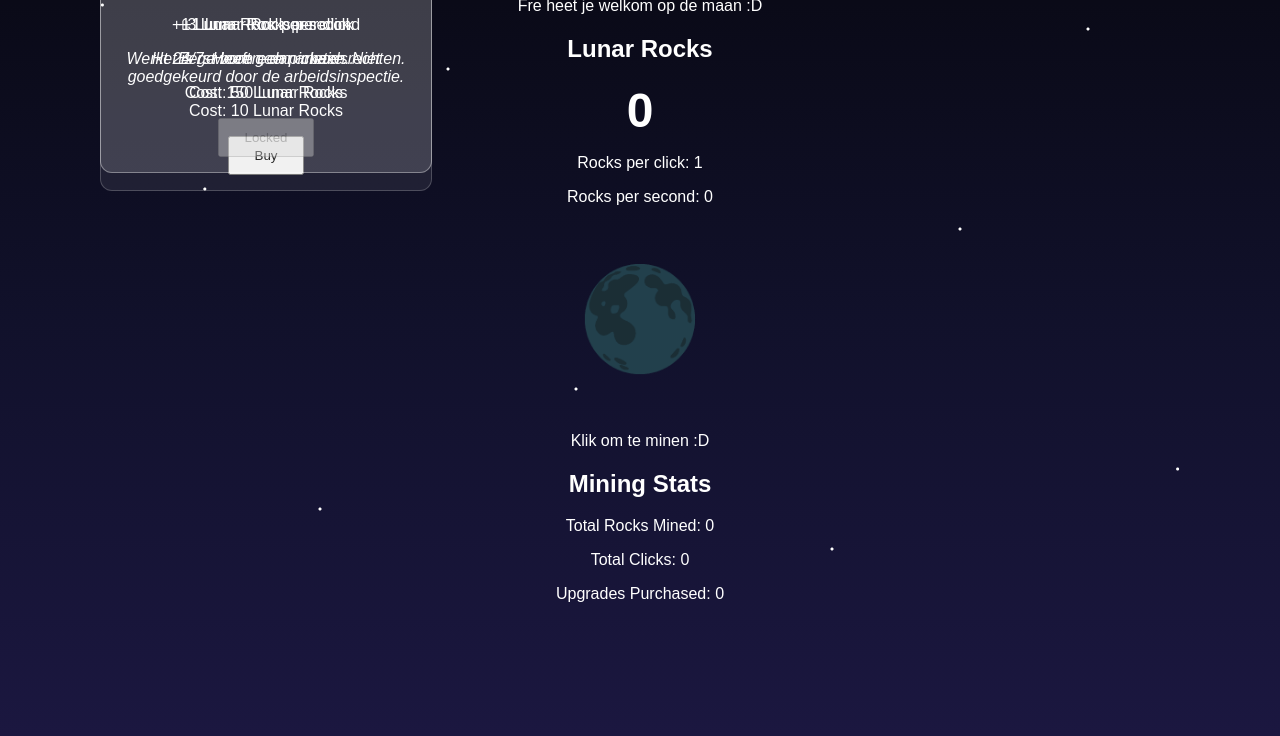
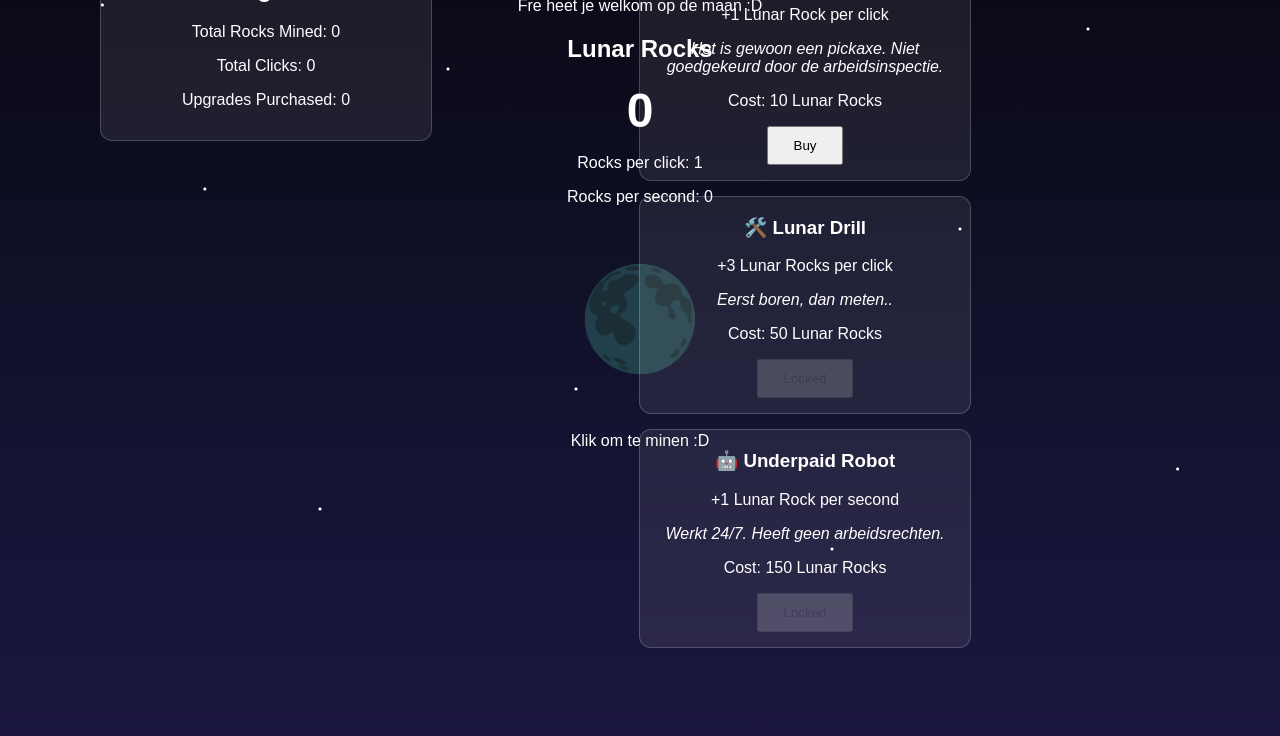
Before and after one commit to Frebae/LunarMinerClicker, a plain HTML site: page index.html in a window 1280 px wide. Shown: the part 91-827 px from the top of the page. Drawn offline with Linux system fonts and the light colour scheme.

Commit message:
Add files via upload

```diff
--- a/style.css
+++ b/style.css
@@ -202,7 +202,7 @@ body::before {
     z-index: -1;
 }
 
-.upgrade {
+.stats-panel {
     position: fixed;
     top: 30px;
     left: 100px;
```
